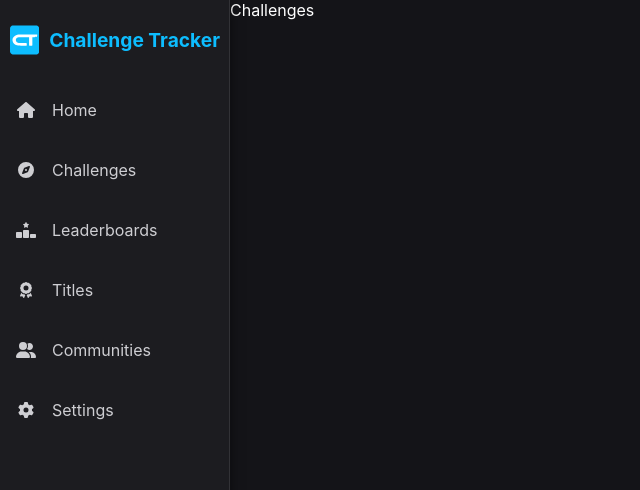
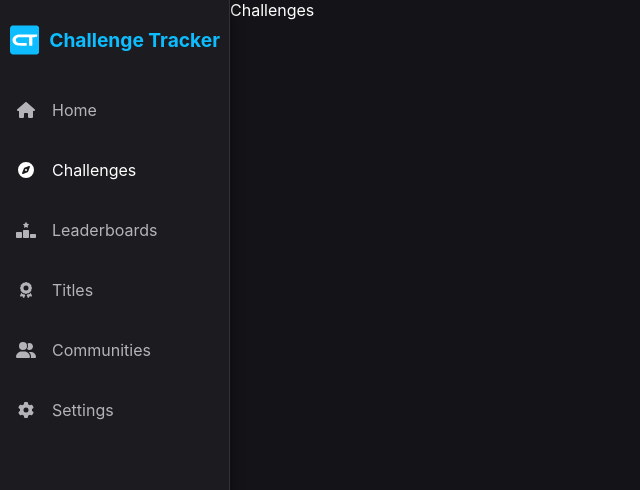
Before and after one commit to DarkIntaqt/challenges, a Next.js app: page /challenges in a window 1280 px wide. Shown: the top 490 px of the page, without its empty margins (0-640 px from the left). Built offline with nearby package versions, Linux system fonts and the light colour scheme.

Commit message:
add a path highlighter

```diff
--- a/layouts/Header.js
+++ b/layouts/Header.js
@@ -1,7 +1,9 @@
 import { Component, createRef } from "react";
+import { withRouter } from "next/router";
+import Link from "next/link";
+
 import css from "challenges/styles/header.module.scss";
 
-import Link from "next/link";
 import Logo from "challenges/assets/logo.svg";
 
 
@@ -18,21 +20,25 @@ import {
 import { FontAwesomeIcon } from "@fortawesome/react-fontawesome";
 
 
-export class Header extends Component {
-   constructor() {
-      super();
+class Header extends Component {
+   constructor(props) {
+      super(props);
+
+      this.props = props;
 
       this.header = createRef(null);
       this.headerPlaceholder = createRef(null);
       this.buttonText = createRef(null);
 
-      this.toggleWidth = this.toggleWidth.bind(this);
-
       /**
        * true = expanded
        * false = collapsed
-       */
+      */
       this.width = true;
+
+
+      this.toggleWidth = this.toggleWidth.bind(this);
+      this.highlightActiveLink = this.highlightActiveLink.bind(this);
    }
 
 
@@ -57,20 +63,64 @@ export class Header extends Component {
    }
 
 
+   /**
+    * Highlights the current route by adding a the
+    * css.active class
+    */
+   highlightActiveLink() {
+
+      const pathname = this.props.router.asPath;
+
+      const results = document.querySelectorAll(`.${css.scrollSection} a[href="${pathname}"]`);
+      const oldRouteElements = document.querySelectorAll(`.${css.scrollSection} a.${css.active}`);
+
+      for (let i = 0; i < oldRouteElements.length; i++) {
+         const old = oldRouteElements[i];
+         old.classList.remove(css.active);
+
+      }
+
+      for (let i = 0; i < results.length; i++) {
+         const result = results[i];
+         result.classList.add(css.active);
+      }
+
+   }
+
+
+   componentDidMount() {
+
+      this.props.router.events.on("routeChangeComplete", this.highlightActiveLink);
+      this.props.router.events.on("routeChangeError", this.highlightActiveLink);
+      this.highlightActiveLink();
+
+   }
+
+
+   componentWillUnmount() {
+
+      this.props.router.events.off("routeChangeComplete", this.highlightActiveLink);
+      this.props.router.events.off("routeChangeError", this.highlightActiveLink);
+
+   }
+
+
    render() {
+
+      const router = this.router;
 
       return <>
          <section className={css.headerPlaceholder} ref={this.headerPlaceholder}>
             <nav className={css.header} id="header" ref={this.header}>
 
-               <Link href="/" >
+               <Link href="/" prefetch={false}>
                   <Logo />
                   <p>Challenge Tracker</p>
                </Link>
 
                <div className={css.scrollSection}>
 
-                  <Link href="/">
+                  <Link href="/" prefetch={false}>
                      <FontAwesomeIcon
                         icon={faHouse}
                      />
@@ -78,35 +128,35 @@ export class Header extends Component {
                      <p>Home</p>
                   </Link>
 
-                  <Link href="/challenges">
+                  <Link href="/challenges" prefetch={false}>
                      <FontAwesomeIcon
                         icon={faCompass}
                      />
                      <p>Challenges</p>
                   </Link>
 
-                  <Link href="/challenges/0">
+                  <Link href="/challenges/0" prefetch={false}>
                      <FontAwesomeIcon
                         icon={faRankingStar}
                      />
                      <p>Leaderboards</p>
                   </Link>
 
-                  <Link href="/titles">
+                  <Link href="/titles" prefetch={false}>
                      <FontAwesomeIcon
                         icon={faAward}
                      />
                      <p>Titles</p>
                   </Link>
 
-                  <Link href="/communities">
+                  <Link href="/communities" prefetch={false}>
                      <FontAwesomeIcon
                         icon={faUserGroup}
                      />
                      <p>Communities</p>
                   </Link>
 
-                  <Link href="/settings">
+                  <Link href="/settings" prefetch={false}>
                      <FontAwesomeIcon
                         icon={faGear}
                      />
@@ -132,3 +182,5 @@ export class Header extends Component {
 
    }
 }
+
+export default withRouter(Header);
--- a/layouts/Layout.js
+++ b/layouts/Layout.js
@@ -1,4 +1,4 @@
-import { Header } from "./Header";
+import Header from "./Header";
 import css from "challenges/styles/layout.module.scss";
 
 export default function Layout(props) {
--- a/styles/_variables.scss
+++ b/styles/_variables.scss
@@ -6,7 +6,7 @@ $selected: rgb(13, 189, 255) !default;
 $light0: #fff !default;
 $light1: #fff !default;
 $light2: rgb(206, 206, 210) !default;
-$light3: rgb(200, 200, 204) !default;
+$light3: rgb(180, 180, 184) !default;
 
 /* color variables */
 $win: #4287f5 !default;
--- a/styles/header.module.scss
+++ b/styles/header.module.scss
@@ -78,16 +78,25 @@ $width: 230px;
          padding: 20px 10px;
          overflow: hidden;
 
-         color: $light2;
+         color: $light3;
          white-space: nowrap;
 
          transition: .25s color;
+
+         &.active {
+
+            p,
+            svg {
+               color: $light0;
+            }
+         }
+
 
          p {
             padding: 0;
             margin: 0;
             flex: 1;
-            color: $light2;
+            color: $light3;
             font-size: 1rem;
             padding-left: 10px;
 
@@ -95,6 +104,7 @@ $width: 230px;
          }
 
          svg {
+            color: $light3;
             text-align: center;
             width: 2rem;
          }
```
